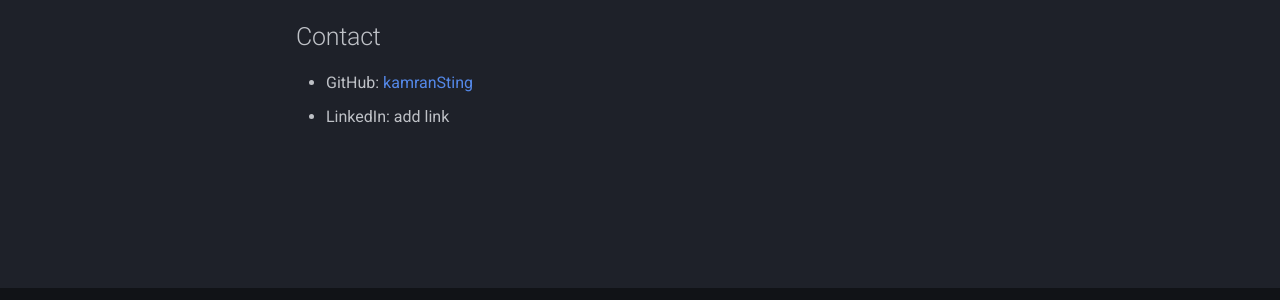
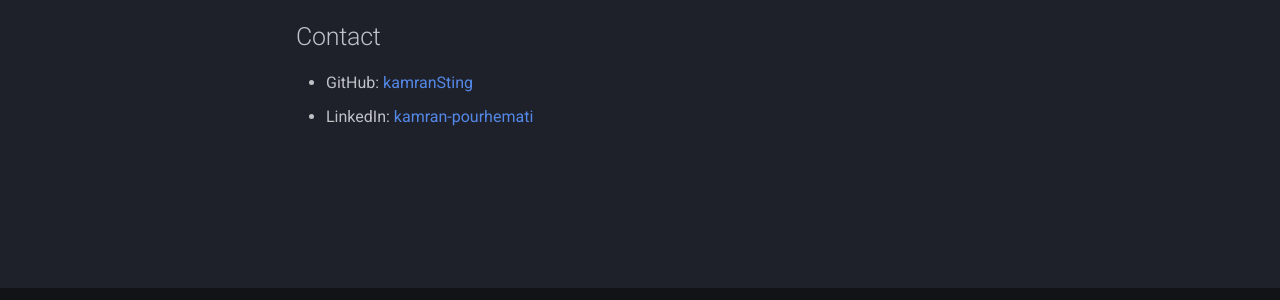
Before and after one commit to kamranSting/kamranSting.github.io, an MkDocs documentation site: the page built from docs/about.md, in a window 1280 px wide. Shown: the part 568-868 px from the top of the page. Built offline with MkDocs 1.6.1 and Material for MkDocs 9.7.7, drawn with Linux system fonts in a browser that asks for light colours; comment, search, counter and statistics services are not loaded.

Commit message:
Add LinkedIn link

```diff
--- a/docs/about.md
+++ b/docs/about.md
@@ -12,4 +12,4 @@ My background is in regulated environments: compliance and AML risk work, immigr
 ## Contact
 
 - GitHub: [kamranSting](https://github.com/kamranSting)
-- LinkedIn: add link
+- LinkedIn: [kamran-pourhemati](https://www.linkedin.com/in/kamran-pourhemati-004695276/)
```
